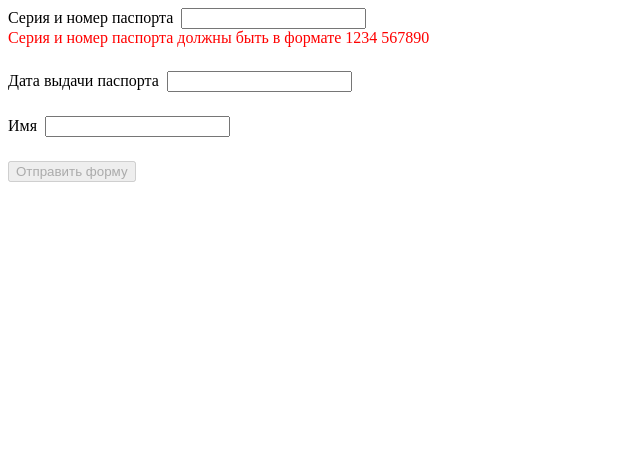
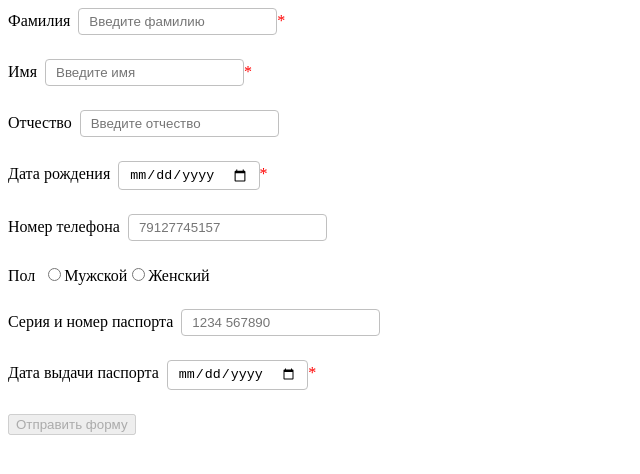
Before and after one commit to malakanov/vue-form-validation, a Vue app: page / in a window 1280 px wide. Shown: the top 474 px of the page, without its empty margins (0-640 px from the left). Built offline with nearby package versions, Linux system fonts and the light colour scheme.

Commit message:
add fields

```diff
--- a/src/App.vue
+++ b/src/App.vue
@@ -1,49 +1,120 @@
 <template>
   <form @submit.prevent="someAction()">
     <div class="field">
+      <label for="lastName">Фамилия</label>
+      <input id="lastName" placeholder="Введите фамилию" type="text" v-model.trim="lastName" @blur="$v.lastName.$touch()" />
+      <span class="error" v-if="!$v.lastName.required">*</span>
+      <div class="error" v-if="$v.lastName.$error">
+        <template
+            v-if="!$v.lastName.maxLength"
+        >Длина фамилии не должна превышать {{ $v.lastName.$params.maxLength.max }} символов</template>
+        <template v-else-if="!$v.lastName.alpha">Фамилия должна содержать только буквы в кириллице</template>
+      </div>
+    </div>
+    <div class="field">
+      <label for="firstName">Имя</label>
+      <input id="firstName" placeholder="Введите имя" type="text" v-model.trim="firstName" @blur="$v.firstName.$touch()" />
+      <span class="error" v-if="!$v.firstName.required">*</span>
+      <div class="error" v-if="$v.firstName.$error">
+        <template
+            v-if="!$v.firstName.maxLength"
+        >Длина имени не должна превышать {{ $v.firstName.$params.maxLength.max }} символов</template>
+        <template v-else-if="!$v.firstName.alpha">Имя должно содержать только буквы в кириллице</template>
+      </div>
+    </div>
+    <div class="field">
+      <label for="middleName">Отчество</label>
+      <input id="middleName" placeholder="Введите отчество" type="text" v-model.trim="middleName" @blur="$v.middleName.$touch()" />
+      <div class="error" v-if="$v.middleName.$error">
+        <template
+            v-if="!$v.middleName.maxLength"
+        >Длина отчества не должна превышать {{ $v.middleName.$params.maxLength.max }} символов</template>
+        <template v-else-if="!$v.middleName.alpha">Отчество должно содержать только буквы в кириллице</template>
+      </div>
+    </div>
+    <div class="field">
+      <label for="birthday">Дата рождения</label>
+      <input id="birthday" type="date" v-model="birthday" @blur="$v.birthdayObj.$touch()" />
+      <span class="error" v-if="!$v.birthdayObj.required">*</span>
+      <div
+          class="error"
+          v-if="$v.birthdayObj.$error"
+      >Дата рождения должна быть прошедшей в формате дд.мм.гггг </div>
+    </div>
+
+    <div class="field">
+      <label for="phone">Номер телефона</label>
+      <input id="phone" placeholder="79127745157" type="tel" v-model.trim="phone" @blur="$v.phone.$touch()">
+      <div
+          class="error"
+          v-if="$v.phone.$error"
+      >Номер должен быть в формате 79127745157</div>
+    </div>
+
+    <div class="field">
+        <label for="gender">Пол</label>
+          <span id="gender">
+            <input  type="radio" name="gender" v-model="gender" id="gender1" value="male" @blur="$v.gender.$touch()">
+            <label  for="gender1">Мужской</label>
+            <input type="radio" name="gender" v-model="gender" id="gender2" value="female" @blur="$v.gender.$touch()">
+            <label  for="gender2">Женский</label>
+          </span>
+    </div>
+
+    <div class="field">
       <label for="passport_data">Серия и номер паспорта</label>
-      <input id="passport_data" type="text" v-model="passportData" />
+      <input id="passport_data" placeholder="1234 567890" type="text" v-model.trim="passportData" @blur="$v.passportData.$touch()" />
       <div
         class="error"
-        v-if="$v.passportData.$invalid"
+        v-if="$v.passportData.$error"
       >Серия и номер паспорта должны быть в формате 1234 567890</div>
     </div>
 
     <div class="field">
       <label for="passport_date">Дата выдачи паспорта</label>
-      <input id="passport_date" type="text" v-model="passportDate" @blur="$v.passportDate.$touch()" />
+      <input id="passport_date" type="date" v-model="passportDate" @blur="$v.passportDateObj.$touch()" />
+      <span class="error" v-if="!$v.passportDateObj.required">*</span>
       <div
         class="error"
-        v-if="$v.passportDate.$error"
-      >Дата выдачи паспорта должна быть в формате ДД.ММ.ГГГГ</div>
+        v-if="$v.passportDateObj.$error"
+      >Дата выдачи паспорта должна быть прошедшей в формате дд.мм.гггг </div>
     </div>
 
-    <div class="field">
-      <label for="name">Имя</label>
-      <input id="name" type="text" v-model="name" @blur="$v.name.$touch()" />
-      <div class="error" v-if="$v.name.$error">
-        <template
-          v-if="!$v.name.maxLength"
-        >Длина имени не должна превышать {{ $v.name.$params.maxLength.max }} символов</template>
-        <template v-else-if="!$v.name.alpha">Имя должно содержать только буквы</template>
-        <template v-else>Имя обязательно для заполнения</template>
-      </div>
-    </div>
+
+
+
+
+
 
     <button type="submit" :disabled="$v.$invalid">Отправить форму</button>
   </form>
 </template>
 
 <script>
-import { required, maxLength } from "vuelidate/lib/validators";
+import { required, maxLength, minLength, maxValue, minValue } from "vuelidate/lib/validators";
+
+
 
 export default {
   data() {
     return {
       passportData: null,
-      name: null,
+      firstName: null,
+      lastName: null,
+      middleName: null,
+      birthday: null,
+      phone: null,
+      gender: null,
       passportDate: null,
     };
+  },
+  computed:{
+    passportDateObj () {
+      return this.passportDate ? new Date(this.passportDate) : null;
+    },
+    birthdayObj () {
+      return this.birthday ? new Date(this.birthday) : null;
+    }
   },
 
   validations: {
@@ -51,15 +122,36 @@ export default {
       required,
       validFormat: (val) => /^\d{4} \d{6}$/.test(val),
     },
-    passportDate: {
+    passportDateObj: {
       required,
-      // validDate: val => moment(val, "DD.MM.YYYY", true).isValid(),
+      maxValue: maxValue(new Date()),
+      minValue: minValue(new Date(1974, 8,28)),
     },
-    name: {
+    birthdayObj: {
       required,
-      maxLength: maxLength(10),
+      maxValue: maxValue(new Date()),
+      minValue: minValue(new Date(1920, 1,1)),
+    },
+    firstName: {
+      required,
+      maxLength: maxLength(30),
       alpha: (val) => /^[а-яё]*$/i.test(val),
     },
+    lastName: {
+      required,
+      maxLength: maxLength(30),
+      alpha: (val) => /^[а-яё]*$/i.test(val),
+    },
+    middleName: {
+      maxLength: maxLength(30),
+      alpha: (val) => /^[а-яё]*$/i.test(val),
+    },
+    phone: {
+      maxLength: maxLength(12),
+      mixLength: minLength(11),
+      validFormat: (val) => /^((7) ?)?((\(\d{3}\))|(\d{3}))?(\d{3}?\d{2}?\d{2})$/.test(val),
+    },
+
   },
 
   methods: {
@@ -79,7 +171,30 @@ export default {
   margin-right: 8px;
 }
 
+
+
+input {
+  border: 1px solid silver;
+  border-radius: 4px;
+  background: white;
+  padding: 5px 10px;
+}
+
 .error {
   color: red;
+  border-color: red;
+}
+
+.error:focus {
+  outline-color: #F99;
+}
+
+.valid {
+  border-color: #5A5;
+  background: #EFE;
+}
+
+.valid:focus {
+  outline-color: #8E8;
 }
 </style>
--- a/src/main.js
+++ b/src/main.js
@@ -5,6 +5,8 @@ import App from "./App.vue";
 Vue.use(Vuelidate);
 Vue.config.productionTip = false;
 
+
+
 new Vue({
   render: h => h(App)
 }).$mount("#app");
```
